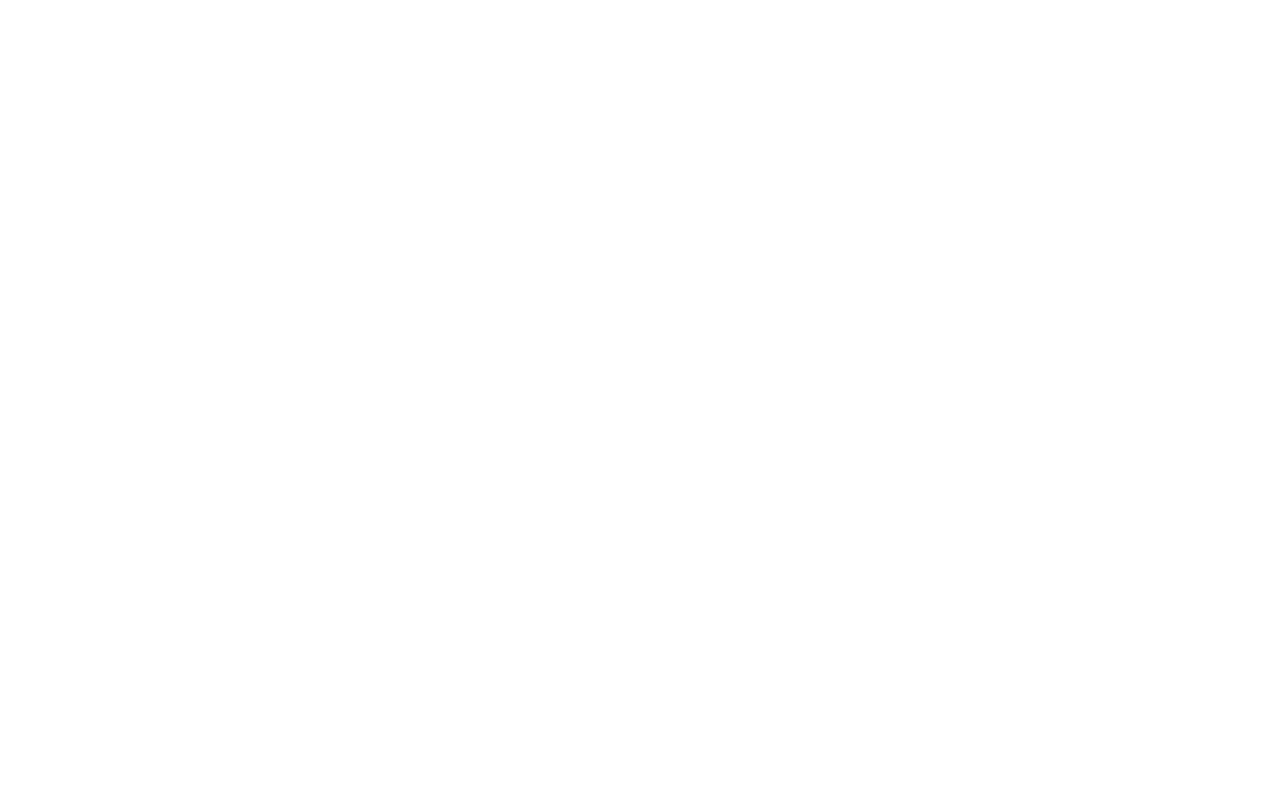
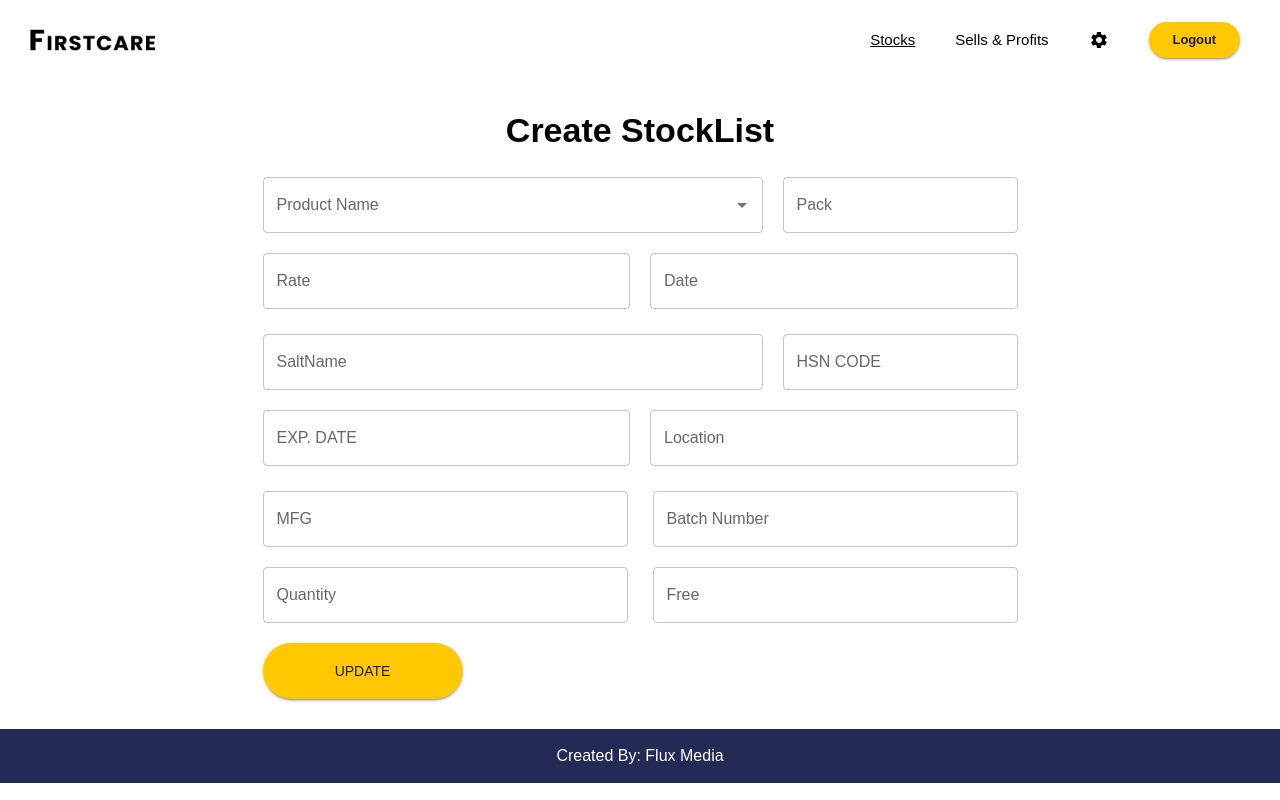
Before and after one commit to TusharPani14/FirstCare, a React (Create React App) app in the folder frontend/: page /create in a window 1280 px wide. Before the commit this address had no page. Built offline with nearby package versions, Linux system fonts and the light colour scheme.

Commit message:
Add stock page added

```diff
--- a/frontend/src/App.js
+++ b/frontend/src/App.js
@@ -7,6 +7,7 @@ import Bill from "./Pages/UserPages/Bill";
 import UpdateStock from "./Pages/AdminPages/UpdateStock";
 import ProfitPage from "./Pages/AdminPages/ProfitPage";
 import DeleteStock from "./Pages/AdminPages/DeleteStock";
+import CreateStock from "./Pages/AdminPages/CreateStock";
 
 
 
@@ -19,6 +20,7 @@ function App() {
         <Route path="/adminProfitPage" element={<ProfitPage/>} />
         <Route path="/deleteStockPage" element={<DeleteStock/>} />
         <Route path="/update" element={<UpdateStock/>} />
+        <Route path="/create" element={<CreateStock/>} />
         <Route path="/userLogin" element={<LogIn />} />
         <Route path="/userStockView" element={<StockView/>} />
         <Route path="/bill" element={<Bill/>} />
--- /dev/null
+++ b/frontend/src/Pages/AdminPages/CreateStock.js
@@ -0,0 +1,147 @@
+import Autocomplete from "@mui/material/Autocomplete";
+import { Box, Stack, Typography, TextField,Button} from "@mui/material";
+import { useState } from "react";
+import AdminHeader from "./AdminHeader";
+import Footer from "../UserPages/Footer";
+export default function CreateStock(){
+
+    const [pname, setPname] = useState("");
+    const [pack,setPack] = useState("")
+    const [rate,setRate] = useState("")
+    const [date,setDate] = useState("")
+    const [saltname,setSaltname] = useState("")
+    const [hsn,setHsn] = useState("")
+    const [expiry,setExpiry] = useState("")
+    const [location,setLocation] = useState("")
+    const [mfg,setMfg] = useState("")
+    const [batch,setBatch] = useState("")
+    const [quantity,setQuantity] = useState("")
+    const [free,setFree] = useState("")
+
+
+    const medicine = [
+        { label: "parcetamol", year: 1994 },
+        { label: "dolo", year: 1972 },
+        { label: "azithromycine", year: 1974 },
+      ];
+
+    function Create(){
+        console.log(pname,pack,rate,date,saltname,hsn,location,mfg,batch,quantity,free)
+    }
+
+    return (
+  <>
+     <Box >
+        <AdminHeader />
+
+     <Stack sx={{color:"black",padding:"30px",alignItems:"center"}}>
+        <Typography variant="h4" fontWeight="700" mb="25px">Create StockList</Typography>
+
+       <Stack gap="25px" sx={{maxWidth:"80vw"}}>
+        <Stack gap="20px">
+        <Stack sx={{flexDirection:{xs:"coloumn",sm:"row"},gap:"20px"}}>
+        <Autocomplete
+             disablePortal
+             id="combo-box-demo"
+             options={medicine}
+             sx={{ width:{lg:500,xs:450} }}
+             onInputChange={(event, pname) => {
+               setPname(pname);
+             }}
+             renderInput={(params) => (
+               <TextField {...params} label="Product Name" />
+             )}
+           />
+            <TextField
+           label="Pack"
+           value={pack}
+           onChange={(e)=>setPack(e.target.value)}
+         />
+        </Stack>
+       <Stack sx={{flexDirection:{xs:"coloumn",sm:"row"},gap:"20px"}}>
+       <TextField
+           label="Rate"
+           value={rate}
+           fullWidth={true}
+           onChange={(e)=>setRate(e.target.value)}
+         />
+          <TextField
+           label="Date"
+           value={date}
+           fullWidth={true}
+           onChange={(e)=>setDate(e.target.value)}
+         />
+       </Stack>
+        </Stack>
+        <Stack gap="20px">
+            <Stack sx={{flexDirection:{xs:"coloumn",sm:"row"},gap:"20px"}}>
+            <TextField
+           label="SaltName"
+           value={saltname}
+           sx={{ width:{lg:500,xs:450} }}
+           onChange={(e)=>setSaltname(e.target.value)}
+         />
+         <TextField
+           label="HSN CODE"
+           value={hsn}
+           onChange={(e)=>setHsn(e.target.value)}
+         />
+            </Stack>
+
+          <Stack sx={{flexDirection:{xs:"coloumn",sm:"row"},gap:"20px"}}>
+          <TextField
+           label="EXP. DATE"
+           value={expiry}
+           fullWidth={true}
+           onChange={(e)=>setExpiry(e.target.value)}
+         />
+         <TextField
+           label="Location"
+           value={location}
+           fullWidth={true}
+           onChange={(e)=>setLocation(e.target.value)}
+         />
+          </Stack>
+        </Stack>
+        <Stack gap="20px"  >
+       <Stack sx={{flexDirection:{xs:"coloumn",sm:"row"},gap:"25px"}}>
+       <TextField
+           label="MFG"
+           value={mfg}
+           fullWidth={true}
+           onChange={(e)=>setMfg(e.target.value)}
+         />
+         <TextField
+           label="Batch Number"
+           value={batch}
+           fullWidth={true}
+           onChange={(e)=>setBatch(e.target.value)}
+         />
+       </Stack>
+       <Stack sx={{flexDirection:{xs:"coloumn",sm:"row"},gap:"25px"}}>
+       <TextField
+           label="Quantity"
+           value={quantity}
+           fullWidth={true}
+           onChange={(e)=>setQuantity(e.target.value)}
+         />
+         <TextField
+           label="Free"
+           value={free}
+           fullWidth={true}
+           onChange={(e)=>setFree(e.target.value)}
+         />
+       </Stack>
+
+         <Button variant="contained" color="primary" sx={{maxWidth:"200px",padding:"16px 33px",borderRadius:"42px"}} onClick={Create} >
+            Update
+          </Button>
+        </Stack>
+       </Stack>
+
+     </Stack>
+     </Box>
+
+  </>
+    )
+}
--- a/frontend/src/Pages/UserPages/Bill.js
+++ b/frontend/src/Pages/UserPages/Bill.js
@@ -103,7 +103,7 @@ export default function Bill(){
              disablePortal
              id="combo-box-demo"
              options={medicine}
-             sx={{ width: 500 }}
+             sx={{ width: {lg:500,xs:400} }}
              onInputChange={(event, pname) => {
                setPname(pname);
              }}
--- /dev/null
+++ b/frontend/src/Pages/UserPages/Footer.js
@@ -0,0 +1,11 @@
+import { Stack, Typography } from "@mui/material";
+
+export default function Footer(){
+    return(
+        <>
+        <Stack sx={{backgroundColor:"#242A56",position:"relative",top:"100%",width:"100%",padding:"15px",alignItems:"center"}}>
+            <Typography variant="body1" color="white"><a href="https://www.fluxmedia.in/" target="_blank">Created By: Flux Media</a></Typography>
+        </Stack>
+        </>
+    )
+}
--- a/frontend/src/Pages/UserPages/StockView.js
+++ b/frontend/src/Pages/UserPages/StockView.js
@@ -30,7 +30,7 @@ const StockView = () => {
 
   return (
     <>
-      <Box>
+      <Box sx={{minHeight:"100vh"}}>
         <UserHeader />
 
         <Stack
--- a/frontend/src/index.js
+++ b/frontend/src/index.js
@@ -6,6 +6,7 @@ import reportWebVitals from "./reportWebVitals";
 import { BrowserRouter } from "react-router-dom";
 import { ThemeProvider } from "@mui/material/styles";
 import { Theme } from "./Utils/Theme";
+import Footer from "./Pages/UserPages/Footer";
 
 const root = ReactDOM.createRoot(document.getElementById("root"));
 root.render(
@@ -13,6 +14,7 @@ root.render(
     <ThemeProvider theme={Theme}>
       <BrowserRouter>
         <App />
+        <Footer/>
       </BrowserRouter>
     </ThemeProvider>
   </React.StrictMode>
```
